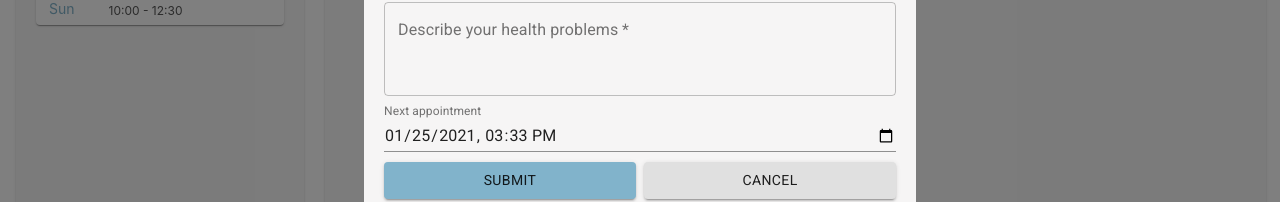
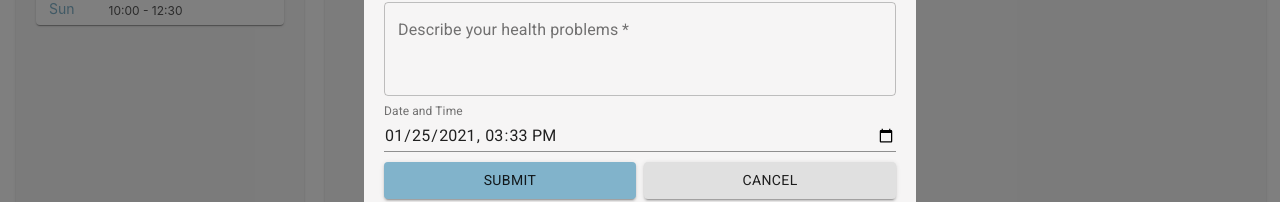
Before and after one commit to PhuongPhg/medical-management-website, a React (Create React App) app: page /schedule in a window 1280 px wide. Both pictures are taken after a click on the button "create". Shown: the part 441-643 px from the top of the page. Built offline with nearby package versions, Linux system fonts and the light colour scheme.

Commit message:
Change textField name

```diff
--- a/src/views/schedule.js
+++ b/src/views/schedule.js
@@ -229,7 +229,7 @@ export default function Schedule(){
             />
             <TextField
               id="datetime-local"
-              label="Next appointment"
+              label="Date and Time"
               type="datetime-local"
               // format='yyyy-MM-ddThh:mm'
               fullWidth
```
